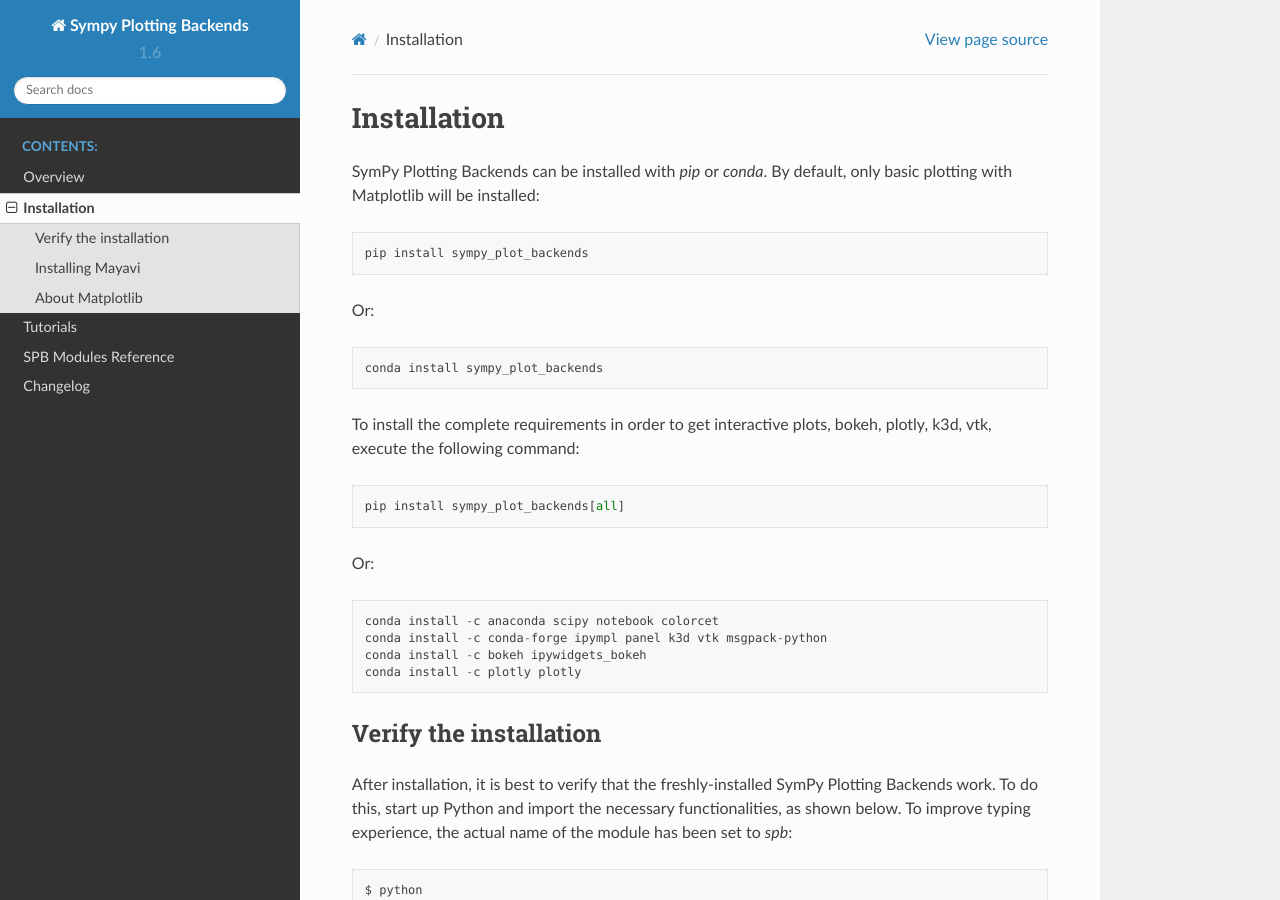
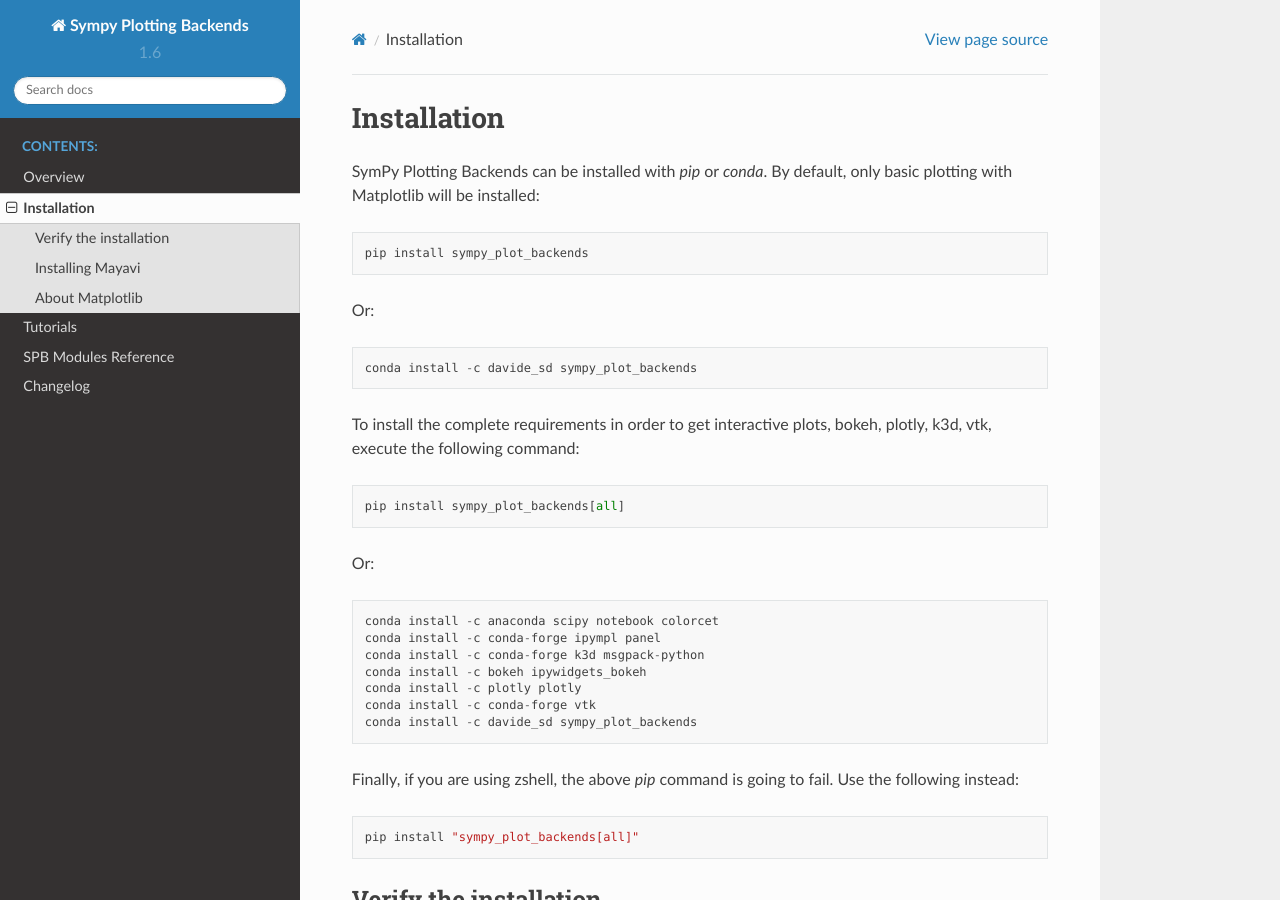
Before and after one commit to Davide-sd/sympy-plot-backends, a Sphinx documentation site: the page built from doc/source/install.rst, in a window 1280 px wide and 900 px high. Built offline with Sphinx 7.4.7 and the Read the Docs theme 2.0.0, drawn with Linux system fonts in a browser that asks for light colours.

Commit message:
fixed typos

```diff
--- a/doc/source/install.rst
+++ b/doc/source/install.rst
@@ -11,7 +11,7 @@
 
 Or::
 
-    conda install sympy_plot_backends
+    conda install -c davide_sd sympy_plot_backends
 
 To install the complete requirements in order to get interactive plots, bokeh,
 plotly, k3d, vtk, execute the following command::
@@ -21,9 +21,17 @@
 Or::
 
     conda install -c anaconda scipy notebook colorcet
-    conda install -c conda-forge ipympl panel k3d vtk msgpack-python
+    conda install -c conda-forge ipympl panel
+    conda install -c conda-forge k3d msgpack-python
     conda install -c bokeh ipywidgets_bokeh
     conda install -c plotly plotly
+    conda install -c conda-forge vtk
+    conda install -c davide_sd sympy_plot_backends
+
+Finally, if you are using zshell, the above `pip` command is going to fail.
+Use the following instead::
+
+    pip install "sympy_plot_backends[all]"
 
 
 Verify the installation
```
Also changed, not shown: README.md (+11 -3 lines).
